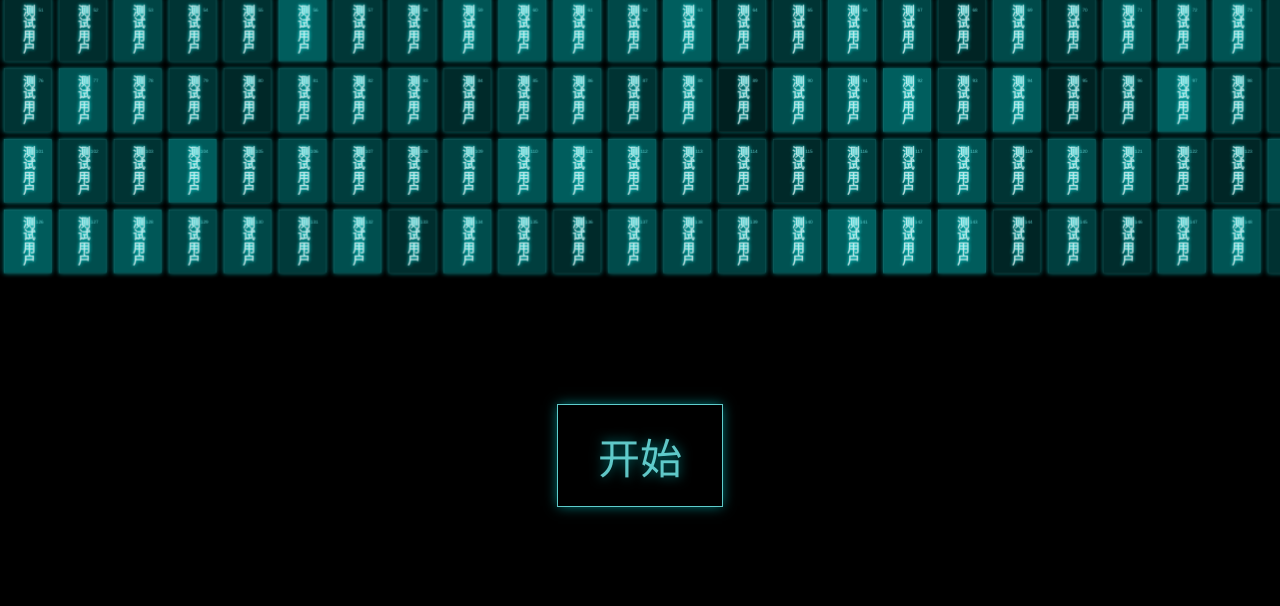
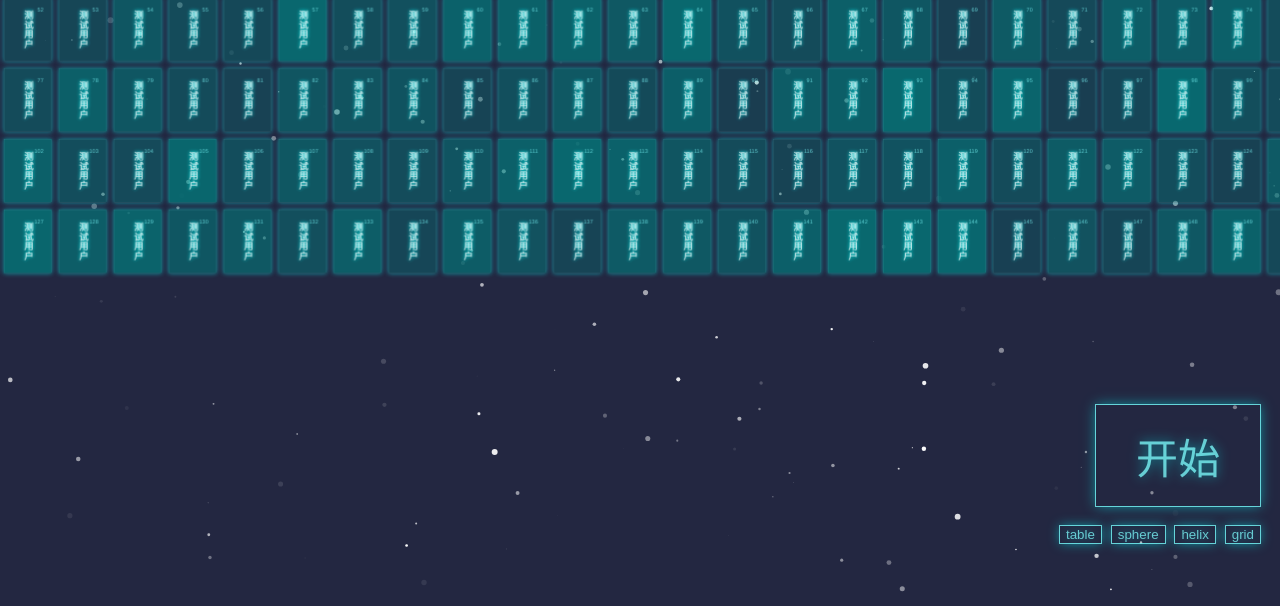
Before and after one commit to distums/luttery, a website: page index.html in a window 1280 px wide. Shown: the part 194-800 px from the top of the page. Drawn offline with nearby package versions, Linux system fonts and the light colour scheme.

Commit message:
particles

```diff
--- a/index.html
+++ b/index.html
@@ -8,39 +8,29 @@
   <script src="./public/material.min.js"></script>
   <link rel="stylesheet" type="text/css" href="./style.css">
 </head>
-<body style="background-color: #000">
+<body style="background-color: #232741">
+  <div id="particles-js"></div>
   <div id="container"></div>
-  <button class="reward-button" id="reward_btn">开始</button>
-  <!--<div class="mdl-layout mdl-js-layout">-->
-    <!--<header class="mdl-layout__header">-->
-      <!--<div class="mdl-layout__header-row">-->
-        <!--<span class="mdl-layout-title">陆金所2016年终抽奖</span>-->
-        <!--<div class="mdl-layout-spacer"></div>-->
-        <!--<nav class="mdl-navigation">-->
-          <!--<a class="mdl-navigation__link" href="#" id="table">table</a>-->
-          <!--<a class="mdl-navigation__link" href="#" id="sphere">sphere</a>-->
-          <!--<a class="mdl-navigation__link" href="#" id="helix">helix</a>-->
-          <!--<a class="mdl-navigation__link" href="#" id="grid">grid</a>-->
-        <!--</nav>-->
-      <!--</div>-->
-    <!--</header>-->
-    <!--<div class="mdl-layout__drawer">-->
-      <!--<span class="mdl-layout-title">Title</span>-->
-      <!--<nav class="mdl-navigation">-->
-        <!--<a class="mdl-navigation__link" href="">Link</a>-->
-        <!--<a class="mdl-navigation__link" href="">Link</a>-->
-        <!--<a class="mdl-navigation__link" href="">Link</a>-->
-        <!--<a class="mdl-navigation__link" href="">Link</a>-->
-      <!--</nav>-->
-    <!--</div>-->
-    <!--<main class="mdl-layout__content">-->
-      <!--<div class="page-content" id="container">&lt;!&ndash; Your content goes here &ndash;&gt;</div>-->
-    <!--</main>-->
-  <!--</div>-->
+  <button class="button button--reward" id="reward_btn">开始</button>
+  <ul class="button-group">
+    <li>
+      <button class="button" id="table">table</button>
+    </li>
+    <li>
+      <button class="button" id="sphere">sphere</button>
+    </li>
+    <li>
+      <button class="button" id="helix">helix</button>
+    </li>
+    <li>
+      <button class="button" id="grid">grid</button>
+    </li>
+  </ul>
   <script src="./public/three.min.js"></script>
   <script src="./public/tween.min.js"></script>
   <script src="./public/TrackballControls.js"></script>
   <script src="./public/CSS3DRenderer.js"></script>
+  <script src="./public/particles.min.js"></script>
   <script src="./users.js"></script>
   <script src="./index.js"></script>
 </body>
--- a/index.js
+++ b/index.js
@@ -1,168 +1,282 @@
 /**
  * Created by distu on 2016/12/19.
  */
-const users = (window.users || []).map((name,index) => ({name, isReward: false,id:index}));
+const users = (window.users || []).map((name, index) => ({name, isReward: false, id: index}));
+const TOTAL_USER = users.length;
 const USERS_COUNT_PER_ROW = 25;
 
-var camera, scene, renderer;
-var controls;
-var objects = [];
-var targets = { table: [], sphere: [], helix: [], grid: [] };
+let camera, scene, renderer;
+let controls;
+let objects = [];
+let targets = {table: [], sphere: [], helix: [], grid: []};
 
 let activeIndex = null;
-let updateIterate = 0;
 let isRunning = false;
 
 function init() {
-  camera = new THREE.PerspectiveCamera( 40, window.innerWidth / window.innerHeight, 1, 10000 );
+  camera = new THREE.PerspectiveCamera(40, window.innerWidth / window.innerHeight, 1, 10000);
   camera.position.z = 2800;
   scene = new THREE.Scene();
   // table
-  for ( let i = 0; i < users.length; i++ ) {
-    const element = document.createElement( 'div' );
+  for (let i = 0; i < TOTAL_USER; i++) {
+    const element = document.createElement('div');
     element.className = 'element';
-    element.setAttribute('data-id',users[i].id);
+    element.setAttribute('data-id', users[i].id);
     element.style.backgroundColor = 'rgba(0,127,127,' + ( Math.random() * 0.5 + 0.25 ) + ')';
-    const number = document.createElement( 'div' );
+    const number = document.createElement('div');
     number.className = 'number';
-    number.textContent = users[i].id;
-    element.appendChild( number );
-    const symbol = document.createElement( 'div' );
+    number.textContent = users[i].id + 1;
+    element.appendChild(number);
+    const symbol = document.createElement('div');
     symbol.className = 'symbol';
     symbol.textContent = users[i].name;
-    element.appendChild( symbol );
-    const object = new THREE.CSS3DObject( element );
+    element.appendChild(symbol);
+    const object = new THREE.CSS3DObject(element);
     object.position.x = Math.random() * 4000 - 2000;
     object.position.y = Math.random() * 4000 - 2000;
     object.position.z = Math.random() * 4000 - 2000;
-    scene.add( object );
-    objects.push( object );
+    scene.add(object);
+    objects.push(object);
     //
     const objectForTable = new THREE.Object3D();
     objectForTable.position.x = ( (i % USERS_COUNT_PER_ROW + 1) * 140 ) - 1840;
-    objectForTable.position.y = - ((Math.floor(i / USERS_COUNT_PER_ROW) + 1) * 180 ) + 990;
-    targets.table.push( objectForTable );
+    objectForTable.position.y = -((Math.floor(i / USERS_COUNT_PER_ROW) + 1) * 180 ) + 990;
+    targets.table.push(objectForTable);
   }
   // sphere
   var vector = new THREE.Vector3();
   var spherical = new THREE.Spherical();
-  for ( var i = 0, l = objects.length; i < l; i ++ ) {
-    var phi = Math.acos( -1 + ( 2 * i ) / l );
-    var theta = Math.sqrt( l * Math.PI ) * phi;
+  for (var i = 0, l = objects.length; i < l; i++) {
+    var phi = Math.acos(-1 + ( 2 * i ) / l);
+    var theta = Math.sqrt(l * Math.PI) * phi;
     var object = new THREE.Object3D();
-    spherical.set( 800, phi, theta );
-    object.position.setFromSpherical( spherical );
-    vector.copy( object.position ).multiplyScalar( 2 );
-    object.lookAt( vector );
-    targets.sphere.push( object );
+    spherical.set(800, phi, theta);
+    object.position.setFromSpherical(spherical);
+    vector.copy(object.position).multiplyScalar(2);
+    object.lookAt(vector);
+    targets.sphere.push(object);
   }
   // helix
   var vector = new THREE.Vector3();
   var cylindrical = new THREE.Cylindrical();
-  for ( var i = 0, l = objects.length; i < l; i ++ ) {
+  for (var i = 0, l = objects.length; i < l; i++) {
     var theta = i * 0.175 + Math.PI;
-    var y = - ( i * 8 ) + 650;
+    var y = -( i * 8 ) + 650;
     var object = new THREE.Object3D();
-    cylindrical.set( 900, theta, y );
-    object.position.setFromCylindrical( cylindrical );
+    cylindrical.set(900, theta, y);
+    object.position.setFromCylindrical(cylindrical);
     vector.x = object.position.x * 2;
     vector.y = object.position.y;
     vector.z = object.position.z * 2;
-    object.lookAt( vector );
-    targets.helix.push( object );
+    object.lookAt(vector);
+    targets.helix.push(object);
   }
   // grid
-  for ( var i = 0; i < objects.length; i ++ ) {
+  for (var i = 0; i < objects.length; i++) {
     var object = new THREE.Object3D();
     object.position.x = ( ( i % 5 ) * 400 ) - 800;
-    object.position.y = ( - ( Math.floor( i / 5 ) % 5 ) * 400 ) + 800;
-    object.position.z = ( Math.floor( i / 25 ) ) * 1000 - 2000;
-    targets.grid.push( object );
+    object.position.y = ( -( Math.floor(i / 5) % 5 ) * 400 ) + 800;
+    object.position.z = ( Math.floor(i / 25) ) * 1000 - 2000;
+    targets.grid.push(object);
   }
   //
   renderer = new THREE.CSS3DRenderer();
-  renderer.setSize( window.innerWidth, window.innerHeight );
+  renderer.setSize(window.innerWidth, window.innerHeight);
   renderer.domElement.style.position = 'absolute';
-  document.getElementById( 'container' ).appendChild( renderer.domElement );
+  document.getElementById('container').appendChild(renderer.domElement);
   //
-  controls = new THREE.TrackballControls( camera, renderer.domElement );
+  controls = new THREE.TrackballControls(camera, renderer.domElement);
   controls.rotateSpeed = 0.5;
   controls.minDistance = 500;
   controls.maxDistance = 6000;
-  controls.addEventListener( 'change', render );
-  // var button = document.getElementById( 'table' );
-  // button.addEventListener( 'click', function ( event ) {
-  //   transform( targets.table, 2000 );
-  // }, false );
-  // var button = document.getElementById( 'sphere' );
-  // button.addEventListener( 'click', function ( event ) {
-  //   transform( targets.sphere, 2000 );
-  // }, false );
-  // var button = document.getElementById( 'helix' );
-  // button.addEventListener( 'click', function ( event ) {
-  //   transform( targets.helix, 2000 );
-  // }, false );
-  // var button = document.getElementById( 'grid' );
-  // button.addEventListener( 'click', function ( event ) {
-  //   transform( targets.grid, 2000 );
-  // }, false );
-  transform( targets.table, 2000 );
+  controls.addEventListener('change', render);
+  var button = document.getElementById('table');
+  button.addEventListener('click', function (event) {
+    transform(targets.table, 2000);
+  }, false);
+  var button = document.getElementById('sphere');
+  button.addEventListener('click', function (event) {
+    transform(targets.sphere, 2000);
+  }, false);
+  var button = document.getElementById('helix');
+  button.addEventListener('click', function (event) {
+    transform(targets.helix, 2000);
+  }, false);
+  var button = document.getElementById('grid');
+  button.addEventListener('click', function (event) {
+    transform(targets.grid, 2000);
+  }, false);
+  transform(targets.table, 2000);
   //
-  window.addEventListener( 'resize', onWindowResize, false );
+  window.addEventListener('resize', onWindowResize, false);
 }
 
-function transform( targets, duration ) {
+function transform(targets, duration) {
   TWEEN.removeAll();
-  for ( var i = 0; i < objects.length; i ++ ) {
-    var object = objects[ i ];
-    var target = targets[ i ];
-    new TWEEN.Tween( object.position )
-      .to( { x: target.position.x, y: target.position.y, z: target.position.z }, Math.random() * duration + duration )
-      .easing( TWEEN.Easing.Exponential.InOut )
+  for (var i = 0; i < objects.length; i++) {
+    var object = objects[i];
+    var target = targets[i];
+    new TWEEN.Tween(object.position)
+      .to({x: target.position.x, y: target.position.y, z: target.position.z}, Math.random() * duration + duration)
+      .easing(TWEEN.Easing.Exponential.InOut)
       .start();
-    new TWEEN.Tween( object.rotation )
-      .to( { x: target.rotation.x, y: target.rotation.y, z: target.rotation.z }, Math.random() * duration + duration )
-      .easing( TWEEN.Easing.Exponential.InOut )
+    new TWEEN.Tween(object.rotation)
+      .to({x: target.rotation.x, y: target.rotation.y, z: target.rotation.z}, Math.random() * duration + duration)
+      .easing(TWEEN.Easing.Exponential.InOut)
       .start();
   }
-  new TWEEN.Tween( this )
-    .to( {}, duration * 2 )
-    .onUpdate( render )
+  new TWEEN.Tween(this)
+    .to({}, duration * 2)
+    .onUpdate(render)
     .start();
 }
 
 function onWindowResize() {
   camera.aspect = window.innerWidth / window.innerHeight;
   camera.updateProjectionMatrix();
-  renderer.setSize( window.innerWidth, window.innerHeight );
+  renderer.setSize(window.innerWidth, window.innerHeight);
   render();
 }
 
 function animate() {
-  requestAnimationFrame( animate );
+  requestAnimationFrame(animate);
   TWEEN.update();
   controls.update();
-  if(isRunning) {
-    if(activeIndex!=null){
+  if (isRunning) {
+    if (activeIndex != null) {
       objects[activeIndex].element.classList.remove('active');
     }
-    activeIndex = Math.floor(Math.random()*10000)%users.length;
+    activeIndex = Math.floor(Math.random() * TOTAL_USER);
     objects[activeIndex].element.classList.add('active');
   }
 }
 
 function render() {
-  renderer.render( scene, camera );
+  renderer.render(scene, camera);
 }
 
-document.addEventListener('DOMContentLoaded', ()=> {
+function particles() {
+  return particlesJS("particles-js", {
+    "particles": {
+      "number": {
+        "value": 160,
+        "density": {
+          "enable": true,
+          "value_area": 800
+        }
+      },
+      "color": {
+        "value": "#ffffff"
+      },
+      "shape": {
+        "type": "circle",
+        "stroke": {
+          "width": 0,
+          "color": "#000000"
+        },
+        "polygon": {
+          "nb_sides": 5
+        },
+        "image": {
+          "src": "img/github.svg",
+          "width": 100,
+          "height": 100
+        }
+      },
+      "opacity": {
+        "value": 1,
+        "random": true,
+        "anim": {
+          "enable": true,
+          "speed": 1,
+          "opacity_min": 0,
+          "sync": false
+        }
+      },
+      "size": {
+        "value": 3,
+        "random": true,
+        "anim": {
+          "enable": false,
+          "speed": 4,
+          "size_min": 0.3,
+          "sync": false
+        }
+      },
+      "line_linked": {
+        "enable": false,
+        "distance": 150,
+        "color": "#ffffff",
+        "opacity": 0.4,
+        "width": 1
+      },
+      "move": {
+        "enable": true,
+        "speed": 1,
+        "direction": "none",
+        "random": true,
+        "straight": false,
+        "out_mode": "out",
+        "bounce": false,
+        "attract": {
+          "enable": false,
+          "rotateX": 600,
+          "rotateY": 600
+        }
+      }
+    },
+    "interactivity": {
+      "detect_on": "canvas",
+      "events": {
+        "onhover": {
+          "enable": true,
+          "mode": "bubble"
+        },
+        "onclick": {
+          "enable": true,
+          "mode": "repulse"
+        },
+        "resize": true
+      },
+      "modes": {
+        "grab": {
+          "distance": 400,
+          "line_linked": {
+            "opacity": 1
+          }
+        },
+        "bubble": {
+          "distance": 250,
+          "size": 0,
+          "duration": 2,
+          "opacity": 0,
+          "speed": 3
+        },
+        "repulse": {
+          "distance": 400,
+          "duration": 0.4
+        },
+        "push": {
+          "particles_nb": 4
+        },
+        "remove": {
+          "particles_nb": 2
+        }
+      }
+    },
+    "retina_detect": true
+  });
+}
+
+document.addEventListener('DOMContentLoaded', () => {
   init();
   animate();
+  particles();
   const container = document.getElementById('container');
-  document.getElementById('reward_btn').addEventListener('click',(e)=>{
+  document.getElementById('reward_btn').addEventListener('click', (e) => {
     isRunning = !isRunning;
-    e.target.innerText = isRunning ? '停止':'开始';
-    if(!isRunning){
+    e.target.innerText = isRunning ? '停止' : '开始';
+    if (!isRunning) {
       container.querySelector(`[data-id="${activeIndex}"]`).classList.add('reward');
     }
   });
--- a/style.css
+++ b/style.css
@@ -4,6 +4,19 @@
   font-style: normal;
   font-weight: 400;
   src: url(./public/2fcrYFNaTjcS6g4U3t-Y5ZjZjT5FdEJ140U2DJYC3mY.woff2) format('woff2');
+}
+
+html,
+body {
+  width: 100%;
+  height: 100%;
+}
+
+#particles-js {
+  position: absolute;
+  width: 100%;
+  height: 100%;
+  background-color: #232741;
 }
 
 .material-icons {
@@ -29,58 +42,72 @@
   justify-content: center;
 }
 
-.reward-button {
-  color: rgba(127,255,255,0.75);
+.button {
+  color: rgba(127, 255, 255, 0.75);
   background: transparent;
-  outline: 1px solid rgba(127,255,255,0.75);
-  border: 0px;
+  outline: 1px solid rgba(127, 255, 255, 0.75);
+  border: 0;
+  cursor: pointer;
+  box-shadow: 0 0 12px rgba(0, 255, 255, 0.5);
+  text-shadow: 0 0 12px rgba(0, 255, 255, 0.5);
+}
+
+.button--reward {
   padding: 20px 40px;
-  cursor: pointer;
   position: fixed;
-  left: 50%;
-  bottom:100px;
+  right: 20px;
+  bottom: 100px;
   font-size: 42px;
-  box-shadow: 0px 0px 12px rgba(0,255,255,0.5);
-  text-shadow: 0px 0px 12px rgba(0,255,255,0.5);
-  transform: translateX(-50%);
+}
+
+.button-group {
+  position: fixed;
+  display: flex;
+  width: 200px;
+  right: 20px;
+  bottom: 60px;
+  justify-content: space-between;
+  list-style: none;
+  margin: 0;
+  padding: 0;
 }
 
 .element {
   width: 120px;
   height: 160px;
-  box-shadow: 0px 0px 12px rgba(0,255,255,0.5);
-  border: 1px solid rgba(127,255,255,0.25);
+  box-shadow: 0px 0px 12px rgba(0, 255, 255, 0.5);
+  border: 1px solid rgba(127, 255, 255, 0.25);
   text-align: center;
   cursor: default;
   display: flex;
   align-items: center;
   justify-content: center;
 }
-.element:hover{
-  box-shadow: 0px 0px 12px rgba(0,255,255,0.75);
-  border: 1px solid rgba(127,255,255,0.75);
+
+.element:hover {
+  box-shadow: 0px 0px 12px rgba(0, 255, 255, 0.75);
 }
 
 .element.active {
-  box-shadow: 0px 0px 12px rgba(0,255,255,0.75);
-  border: 5px solid #ccc;
+  box-shadow: 0px 0px 12px rgba(0, 255, 255, 0.75);
 }
 
 .element.reward .symbol {
-  color: red;
+  /*color: red;*/
 }
 
 .element .number {
   position: absolute;
   top: 20px;
   right: 20px;
-  font-size: 12px;
-  color: rgba(127,255,255,0.75);
+  font-size: 14px;
+  color: rgba(127, 255, 255, 0.75);
 }
+
 .element .symbol {
-  font-size: 32px;
+  font-size: 24px;
   font-weight: bold;
-  color: rgba(255,255,255,0.75);
-  text-shadow: 0 0 10px rgba(0,255,255,0.95);
+  color: rgba(255, 255, 255, 0.75);
+  text-shadow: 0 0 10px rgba(0, 255, 255, 0.95);
   writing-mode: vertical-lr;
 }
```
Also changed, not shown: public/particles.min.js (added).
